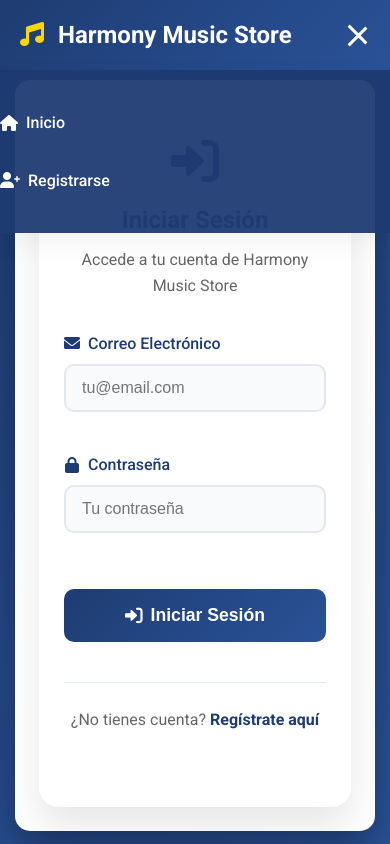
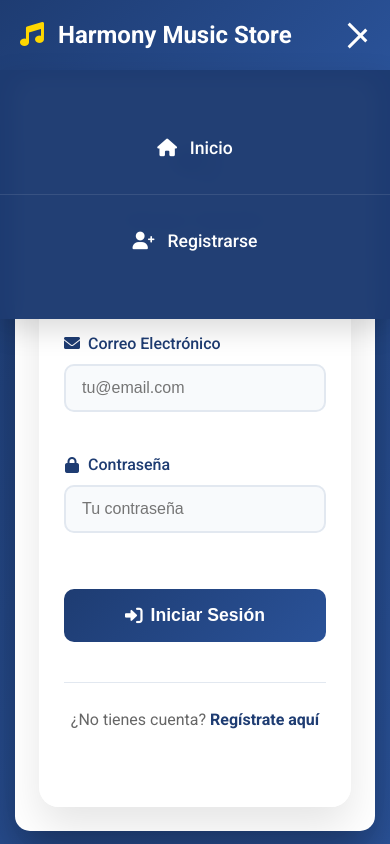
Before and after one commit to blu3-mo0n/harmonymusic, a website: page deploy-clean/login.html in a window 390 px wide. Both pictures are taken after a click on the element 357 px from the left and 35 px from the top of the page. Shown: the top 844 px of the page. Drawn offline with Linux system fonts and the light colour scheme; no server answers.

Commit message:
Corregir funcionamiento del menú hamburguesa en auth pages

```diff
--- a/deploy-clean/login.html
+++ b/deploy-clean/login.html
@@ -92,25 +92,26 @@
 
     <!-- Script para menú hamburguesa -->
     <script>
-        document.addEventListener('DOMContentLoaded', function() {
+        // Variables del menú hamburguesa
         const hamburger = document.querySelector('.hamburger');
         const navMenu = document.querySelector('.nav-menu');
+        const navLinks = document.querySelectorAll('.nav-menu a');
 
+        // Toggle mobile menu
         if (hamburger && navMenu) {
-                hamburger.addEventListener('click', function() {
+            hamburger.addEventListener('click', () => {
                 hamburger.classList.toggle('active');
                 navMenu.classList.toggle('active');
             });
 
-                // Cerrar menú al hacer click en un enlace
-                document.querySelectorAll('.nav-menu a').forEach(link => {
+            // Close mobile menu when clicking on a link
+            navLinks.forEach(link => {
                 link.addEventListener('click', () => {
                     hamburger.classList.remove('active');
                     navMenu.classList.remove('active');
                 });
             });
         }
-        });
     </script>
 
     <style>
@@ -343,13 +344,15 @@
             left: -100%;
             top: 70px;
             flex-direction: column;
-            background-color: rgba(30, 60, 114, 0.95);
+            background-color: rgba(30, 60, 114, 0.98);
+            backdrop-filter: blur(10px);
             width: 100%;
             text-align: center;
-            transition: 0.3s;
-            box-shadow: 0 10px 27px rgba(0, 0, 0, 0.05);
+            transition: left 0.3s ease;
+            box-shadow: 0 10px 27px rgba(0, 0, 0, 0.15);
             padding: 2rem 0;
-            gap: 1rem;
+            gap: 0;
+            z-index: 999;
         }
 
         .nav-menu.active {
@@ -357,11 +360,33 @@
         }
 
         .nav-menu li {
-            margin: 0.5rem 0;
+            margin: 0;
+            padding: 1rem 0;
+            border-bottom: 1px solid rgba(255, 255, 255, 0.1);
+        }
+
+        .nav-menu li:last-child {
+            border-bottom: none;
+        }
+
+        .nav-menu a {
+            font-size: 1.1rem;
+            padding: 1rem 2rem;
+            display: flex;
+            align-items: center;
+            justify-content: center;
+            gap: 0.8rem;
+            transition: all 0.3s ease;
+        }
+
+        .nav-menu a:hover {
+            background: rgba(255, 255, 255, 0.1);
+            color: #ffd700;
         }
 
         .hamburger {
             display: flex;
+            z-index: 1001;
         }
 
         .hamburger.active span:nth-child(2) {
@@ -369,11 +394,11 @@
         }
 
         .hamburger.active span:nth-child(1) {
-            transform: translateY(8px) rotate(45deg);
+            transform: translateY(6px) rotate(45deg);
         }
 
         .hamburger.active span:nth-child(3) {
-            transform: translateY(-8px) rotate(-45deg);
+            transform: translateY(-6px) rotate(-45deg);
         }
 
         .logo h1 {
```
Also changed, not shown: deploy-clean/register.html (+37 -12 lines). Lines whose indentation alone changed are shown as unchanged.
